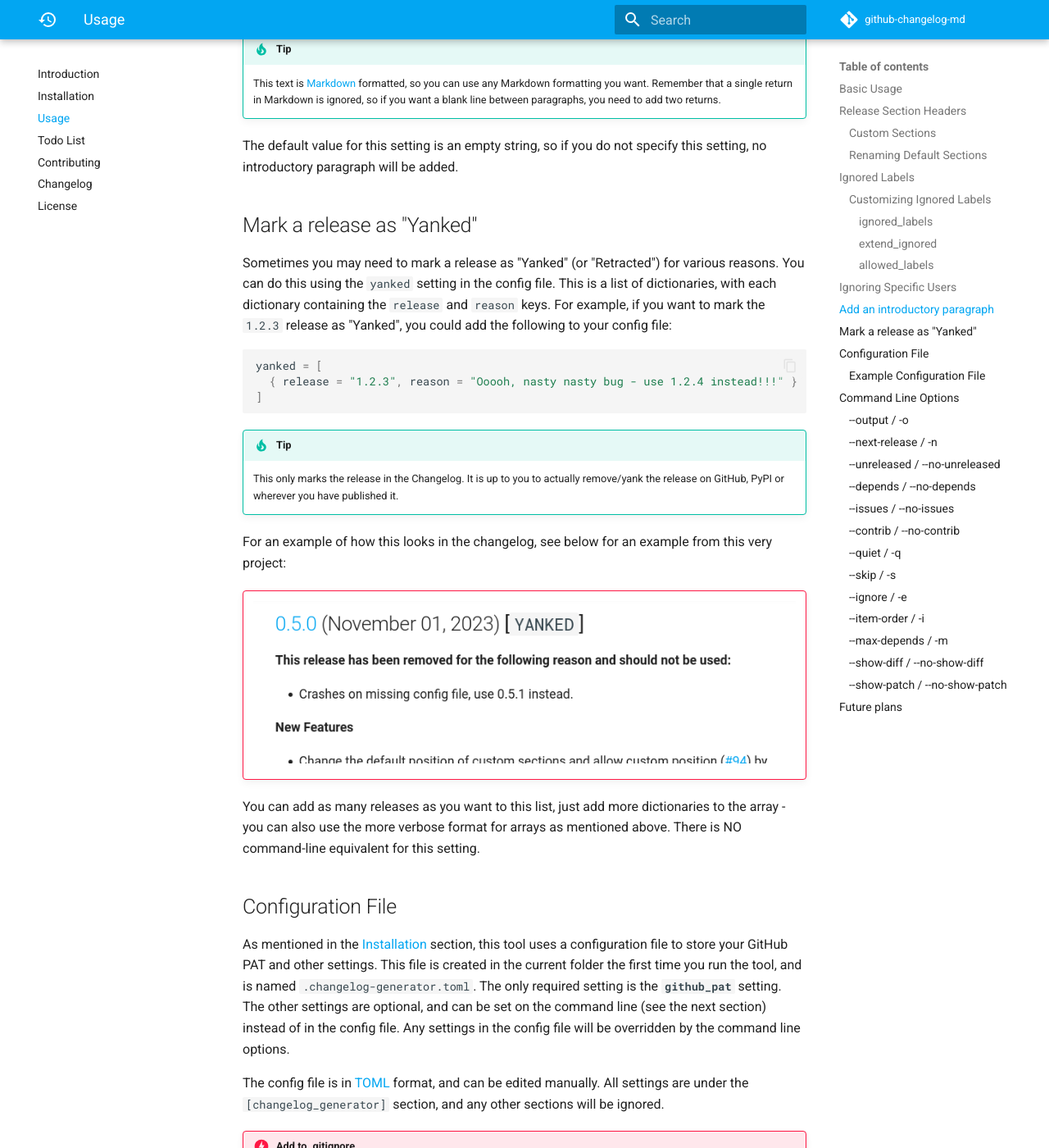
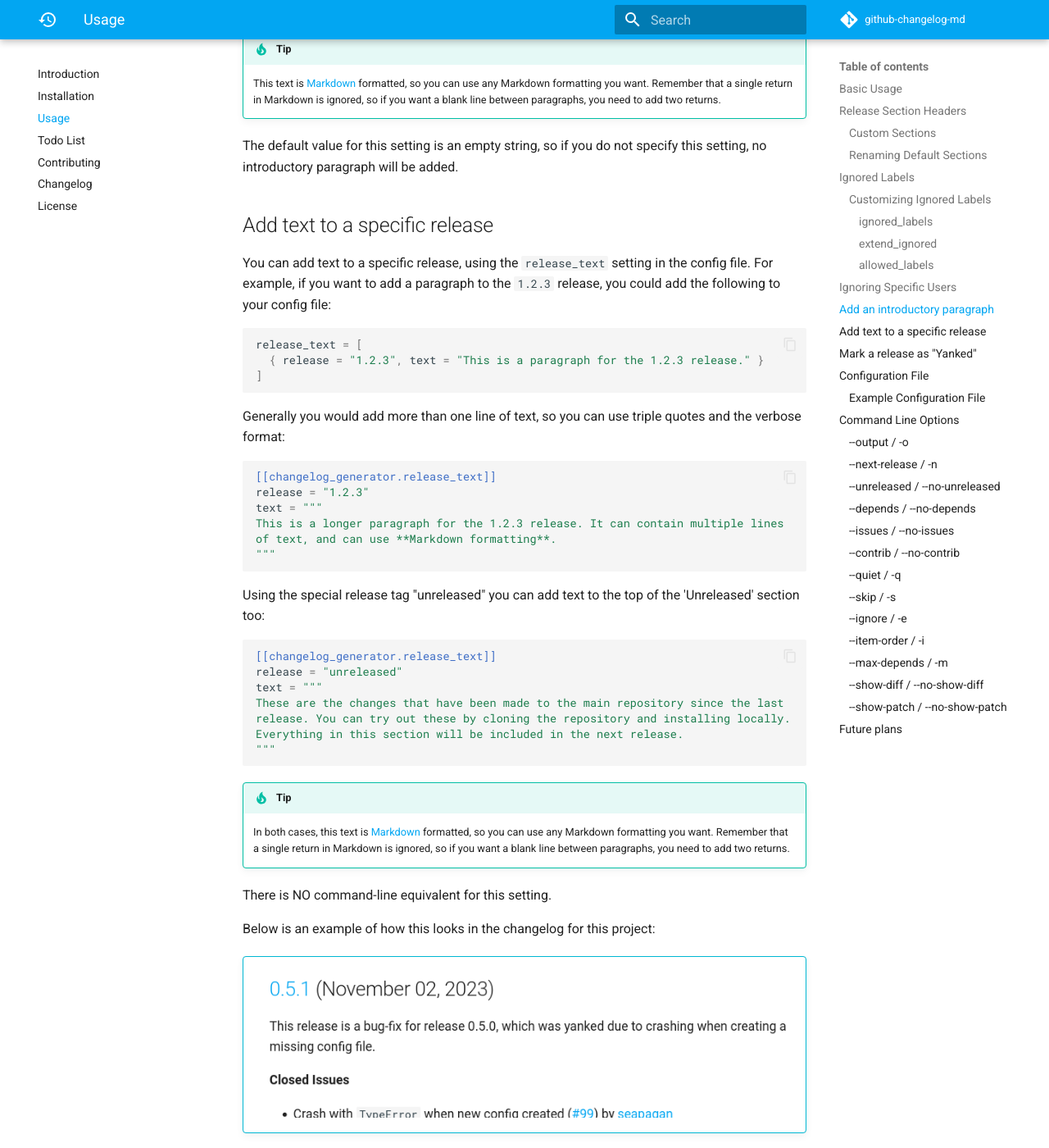
Before and after one commit to seapagan/github-changelog-md, an MkDocs documentation site: the page built from docs/usage.md, in a window 1280 px wide and 1400 px high, scrolled down 5815 px. Shown: the whole window at 82% size. Built offline with MkDocs 1.6.1 and Material for MkDocs 9.7.7, drawn with Linux system fonts in a browser that asks for light colours; emoji names are drawn with the system emoji font; comment, search, counter and statistics services are not loaded; some of the changed text lies outside the part shown.

Commit message:
docs: document 'release_text' option
Signed-off-by: Grant Ramsay <seapagan@gmail.com>

````diff
--- a/docs/usage.md
+++ b/docs/usage.md
@@ -299,6 +299,59 @@ intro_text = "This is the project Changelog."
 The default value for this setting is an empty string, so if you do not specify
 this setting, no introductory paragraph will be added.
 
+## Add text to a specific release
+
+You can add text to a specific release, using the `release_text` setting in the
+config file. For example, if you want to add a paragraph to the `1.2.3` release,
+you could add the following to your config file:
+
+```toml
+release_text = [
+  { release = "1.2.3", text = "This is a paragraph for the 1.2.3 release." }
+]
+```
+
+Generally you would add more than one line of text, so you can use triple quotes
+and the verbose format:
+
+```toml
+[[changelog_generator.release_text]]
+release = "1.2.3"
+text = """
+This is a longer paragraph for the 1.2.3 release. It can contain multiple lines
+of text, and can use **Markdown formatting**.
+"""
+```
+
+Using the special release tag "unreleased" you can add text to the top of the
+'Unreleased' section too:
+
+```toml
+[[changelog_generator.release_text]]
+release = "unreleased"
+text = """
+These are the changes that have been made to the main repository since the last
+release. You can try out these by cloning the repository and installing locally.
+Everything in this section will be included in the next release.
+"""
+```
+
+!!! tip "Tip"
+
+    In both cases, this text is
+    [Markdown](https://www.markdownguide.org/){:target="_blank"} formatted, so
+    you can use any Markdown formatting you want. Remember that a single return
+    in Markdown is ignored, so if you want a blank line between paragraphs, you
+    need to add two returns.
+
+There is NO command-line equivalent for this setting.
+
+Below is an example of how this looks in the changelog for this project:
+
+!!! info ""
+
+    ![Release Text Example](images/release_text.png)
+
 ## Mark a release as "Yanked"
 
 Sometimes you may need to mark a release as "Yanked" (or "Retracted") for
@@ -374,6 +427,7 @@ Current available options are:
 | `show_diff`             | Show diff links for each Release   | `True`        |
 | `show_patch`            | Show patch links for each Release  | `True`        |
 | `intro_text`            | Introductory paragraph             | `""`          |
+| `release_text`          | Add text to a specific release     | `[]`          |
 | `yanked`                | Mark specific release(s) as Yanked | `[]`          |
 | _`schema_version`_      | _Configuration schema version_     | _`1`_         |
 
@@ -419,6 +473,17 @@ first release. It is automatically generated for each release.
 yanked = [
   { release = "1.2.3", reason = "Ooooh, nasty nasty bug - use 1.2.4 instead!!!" }
 ]
+
+[[changelog_generator.release_text]]
+release = "1.2.3"
+text = "This is a paragraph for the 1.2.3 release."
+
+[[changelog_generator.release_text]]
+release = "unreleased"
+text = """
+These are the changes that have been made to the main repository since the last
+release.
+"""
 ```
 
 1. :bulb: This is the only required setting, the others are optional.
````
Also changed, not shown: other parts of docs/usage.md (+1 -1 lines), docs/images/release_text.png (added).
